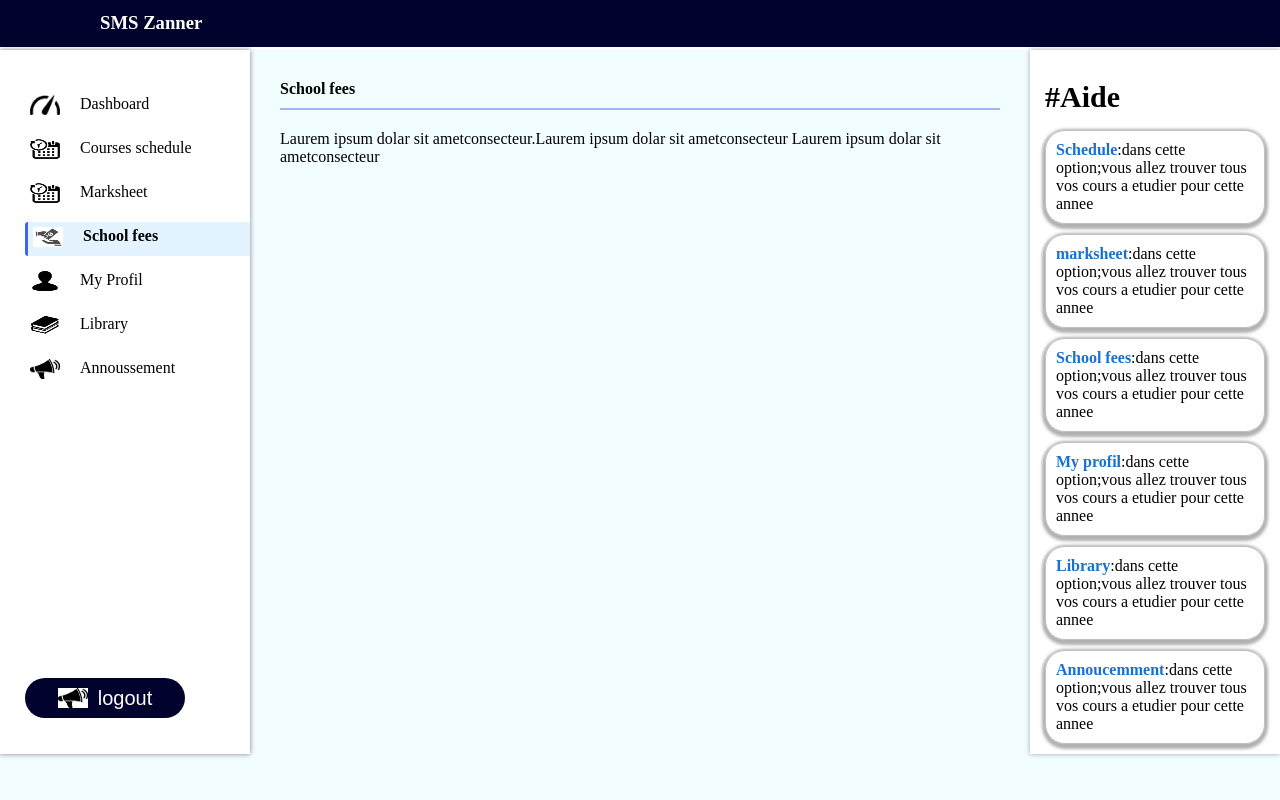
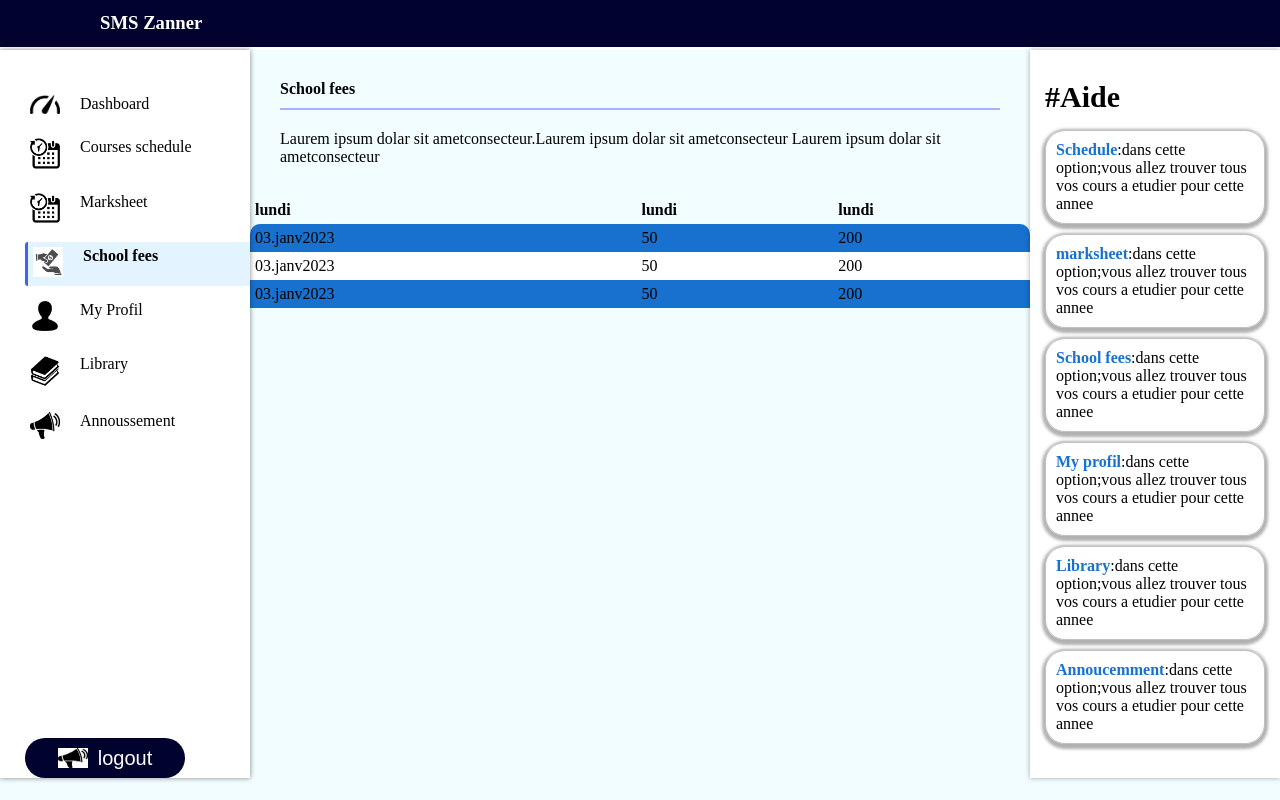
Before and after one commit to eray-mutabesha/sms.schoofees.page, a plain HTML site: page index.html in a window 1280 px wide. Drawn offline with Linux system fonts and the light colour scheme.

Commit message:
add table

```diff
--- a/index.css
+++ b/index.css
@@ -60,7 +60,6 @@ header h3{
 }
 .blockone .dashboard img,.dashboard_schoolfees img{
     width: 30px;
-    height: 20px;
 }
 .display .blockone .grid{
     display: grid;
@@ -102,6 +101,29 @@ header h3{
 .blocktwo div{
     margin: 30px;
 }
+table{
+    width: 100%;
+    margin: auto;
+    border-collapse: collapse;
+}
+table thead tr{
+    text-align: left;
+}
+table th, td{
+    padding: 5px;
+}
+tbody tr:nth-child(even){
+    background-color: white;
+}
+tbody tr:nth-child(odd){
+    background-color: rgb(25, 113, 207);
+}
+tbody tr:first-child td:first-child{
+    border-top-left-radius: 10px;
+}
+tbody tr:first-child td:last-child{
+    border-top-right-radius: 10px;
+}
 /* ********************************block tree**************************************** */
 .blocktree{
     box-shadow:  0px 0px 5px 0px  rgba(0, 0, 0, 0.342);
--- a/index.html
+++ b/index.html
@@ -52,6 +52,32 @@
             <h5></h5>
             <p>Laurem ipsum dolar sit ametconsecteur.Laurem ipsum dolar sit ametconsecteur Laurem ipsum dolar sit ametconsecteur </p>
             </div>
+            <table>
+                <thead>
+                    <tr>
+                        <th>lundi</th>
+                        <th>lundi</th>
+                        <th>lundi</th>
+                    </tr>
+                </thead>
+                <tbody>
+                    <tr>
+                        <td>03.janv2023</td>
+                        <td>50</td>
+                        <td>200</td>
+                    </tr>
+                    <tr>
+                        <td>03.janv2023</td>
+                        <td>50</td>
+                        <td>200</td>
+                    </tr>
+                    <tr>
+                        <td>03.janv2023</td>
+                        <td>50</td>
+                        <td>200</td>
+                    </tr>
+                </tbody>
+            </table>
         </section>
         <section  class="blocktree">
             <aside>
```
